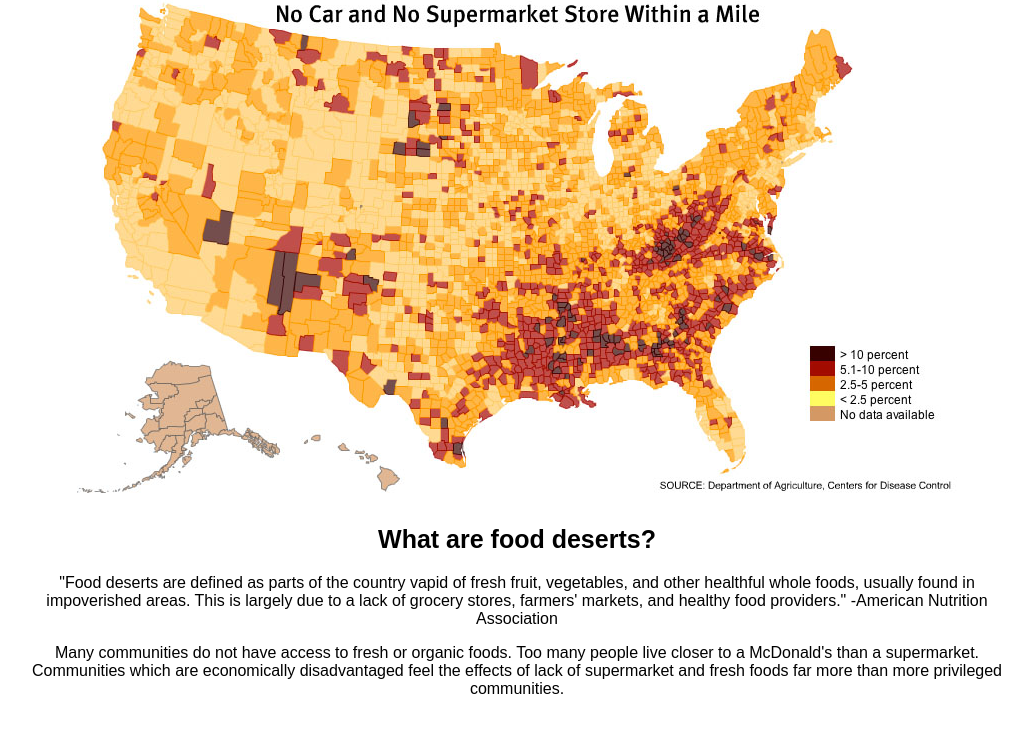
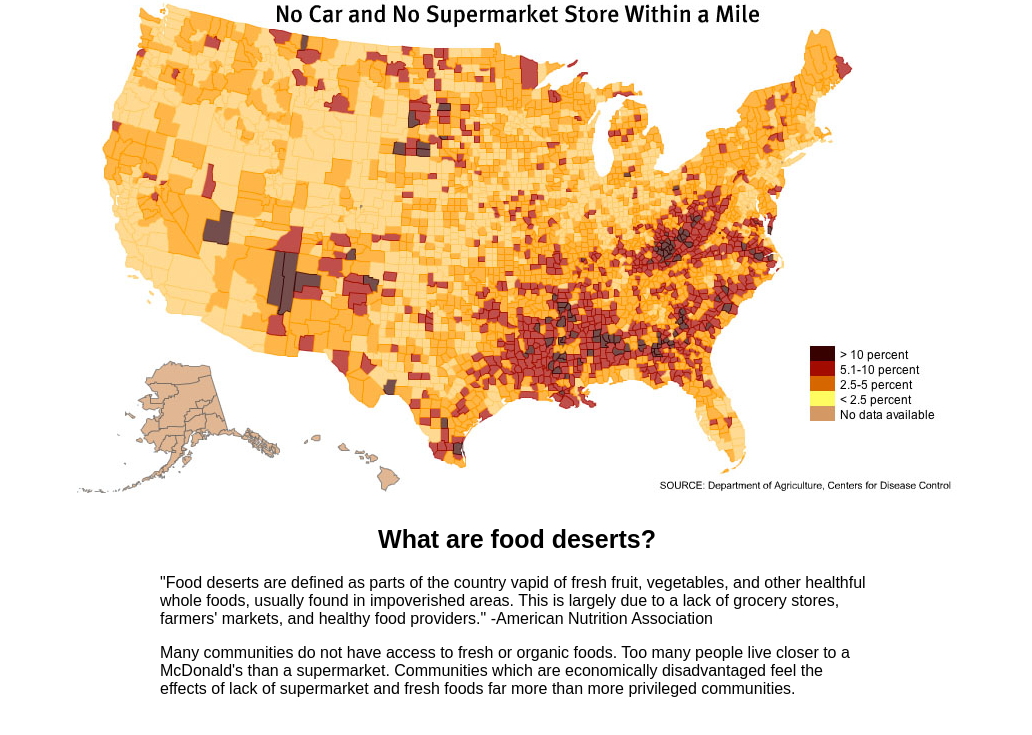
Before and after one commit to Joap49/FoodDesert, a plain HTML site: page index.html in a window 1280 px wide. Shown: the part 173-908 px from the top of the page, without its empty margins (123-1155 px from the left). Drawn offline with Linux system fonts and the light colour scheme; a web font is replaced by a local one.

Commit message:
Add files via upload

```diff
--- a/style.css
+++ b/style.css
@@ -11,8 +11,8 @@
 }
 
 .smallContainer{
-  padding: 0px 100px 100px 100px;
-  text-align: center;
+  padding: 0px 250px;
+  text-align: left;
 }
 
 .usaMap{
```
Also changed, not shown: index.html (+2 -2 lines).
